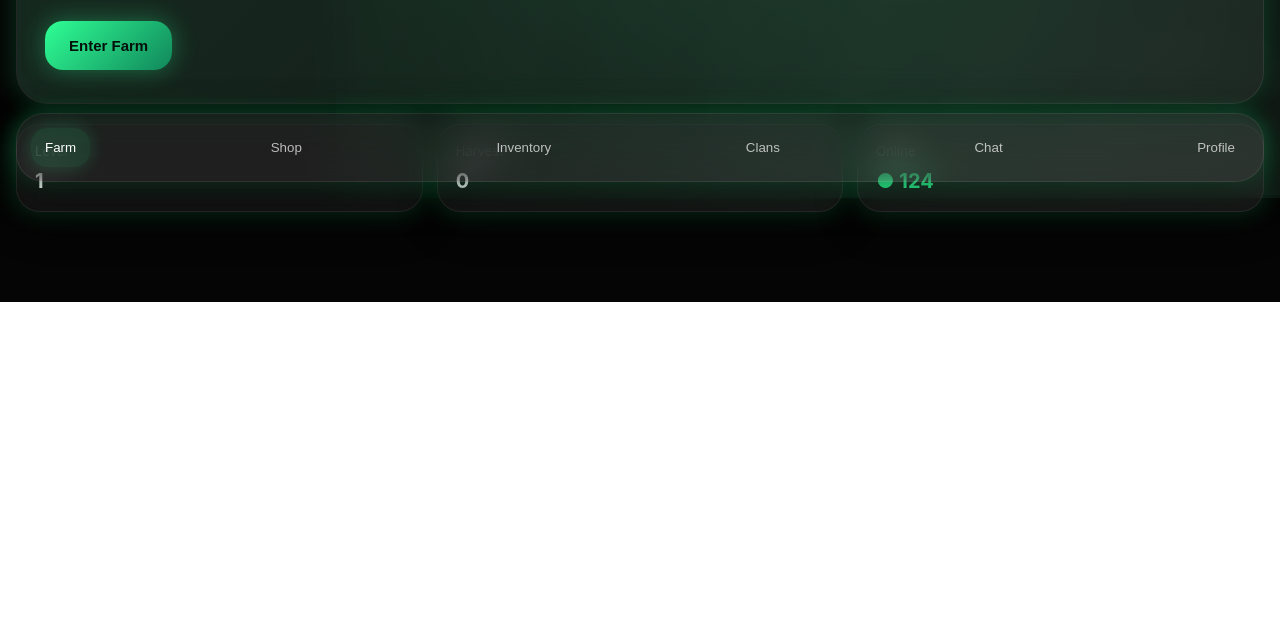
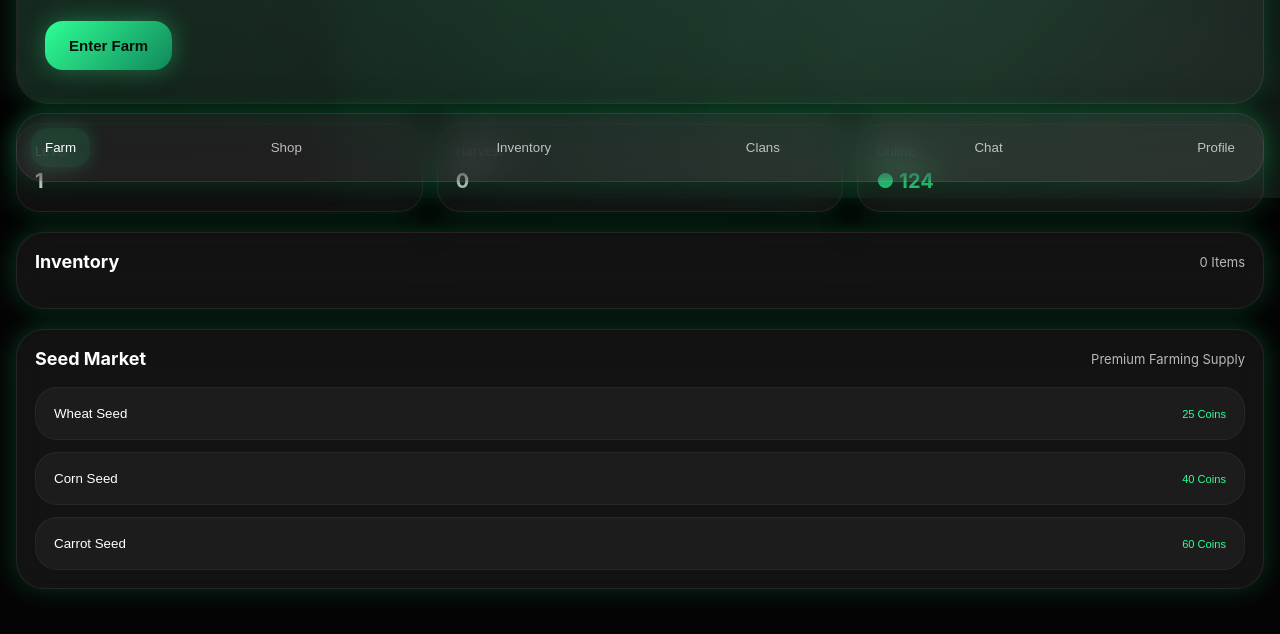
Before and after one commit to hutorokfermakz/hutor-webapp, a plain HTML site: page index.html in a window 1280 px wide. Shown: the part 602-1236 px from the top of the page. Before the commit the page ends 904 px from the top, so only its background shows below. Drawn offline with Linux system fonts and the light colour scheme.

Commit message:
Update index.html

```diff
--- a/index.html
+++ b/index.html
@@ -2,106 +2,309 @@
 <html lang="ru">
 <head>
   <meta charset="UTF-8" />
+
   <meta
     name="viewport"
-    content="width=device-width, initial-scale=1.0, viewport-fit=cover"
+    content="
+      width=device-width,
+      initial-scale=1.0,
+      viewport-fit=cover
+    "
   />
 
   <title>HUTOROK v7</title>
 
   <link rel="stylesheet" href="./style.css" />
 </head>
+
 <body>
 
-  <!-- Animated Background -->
+  <!-- BACKGROUND -->
+
   <div class="background">
+
     <div class="gradient"></div>
+
     <div class="fog fog-1"></div>
+
     <div class="fog fog-2"></div>
+
     <div class="particles"></div>
+
   </div>
 
-  <!-- App -->
+  <!-- APP -->
+
   <div id="app">
 
-    <!-- Top Bar -->
+    <!-- TOPBAR -->
+
     <header class="topbar glass">
+
       <div class="logo-block">
+
         <div class="logo-glow"></div>
 
         <div>
           <h1>HUTOROK</h1>
-          <p>Next Gen Farming MMO</p>
+
+          <p>
+            Next Gen Farming MMO
+          </p>
         </div>
+
       </div>
 
       <div class="topbar-right">
+
         <div class="currency glass">
-          <span class="currency-label">Coins</span>
-          <span id="coins">500</span>
+
+          <span class="currency-label">
+            Coins
+          </span>
+
+          <span id="coins">
+            500
+          </span>
+
         </div>
 
         <div class="currency glass crystals">
-          <span class="currency-label">Crystals</span>
-          <span id="crystals">0</span>
+
+          <span class="currency-label">
+            Crystals
+          </span>
+
+          <span id="crystals">
+            0
+          </span>
+
         </div>
+
       </div>
+
     </header>
 
-    <!-- Main Screen -->
+    <!-- MAIN -->
+
     <main id="screen-container">
 
-      <!-- Farm Screen -->
-      <section class="screen active" id="farm-screen">
+      <!-- FARM SCREEN -->
 
-<!-- Live Farm Scene -->
-<div class="farm-scene">
+      <section
+        class="screen active"
+        id="farm-screen"
+      >
 
-  <!-- Sky Light -->
-  <div class="sky-light"></div>
+        <!-- LIVE FARM SCENE -->
 
-  <!-- Ambient Glow -->
-  <div class="ambient-glow"></div>
+        <div class="farm-scene">
 
-  <!-- Farm Grid -->
-  <div class="farm-grid" id="farm-grid">
+          <!-- SKY LIGHT -->
 
-  </div>
+          <div class="sky-light"></div>
 
-</div>
+          <!-- AMBIENT GLOW -->
+
+          <div class="ambient-glow"></div>
+
+          <!-- FARM GRID -->
+
+          <div
+            class="farm-grid"
+            id="farm-grid"
+          ></div>
+
+        </div>
+
+        <!-- HERO -->
+
         <div class="hero-card glass">
+
           <div class="hero-overlay"></div>
 
           <div class="hero-content">
-            <h2>Welcome back</h2>
+
+            <h2>
+              Welcome back
+            </h2>
 
             <p>
-              Build your premium farming world inside Telegram.
+              Build your premium farming
+              world inside Telegram.
             </p>
 
-            <button class="primary-button">
+            <button
+              class="primary-button"
+            >
               Enter Farm
             </button>
+
           </div>
+
         </div>
+
+        <!-- STATS -->
 
         <div class="stats-grid">
 
           <div class="stat-card glass">
-            <span class="stat-title">Level</span>
-            <span class="stat-value">1</span>
+
+            <span class="stat-title">
+              Level
+            </span>
+
+            <span class="stat-value">
+              1
+            </span>
+
           </div>
 
           <div class="stat-card glass">
-            <span class="stat-title">Harvest</span>
-            <span class="stat-value">0</span>
+
+            <span class="stat-title">
+              Harvest
+            </span>
+
+            <span class="stat-value">
+              0
+            </span>
+
           </div>
 
           <div class="stat-card glass">
-            <span class="stat-title">Online</span>
-            <span class="stat-value online">
+
+            <span class="stat-title">
+              Online
+            </span>
+
+            <span
+              class="
+                stat-value
+                online
+              "
+            >
               ● 124
             </span>
+
+          </div>
+
+        </div>
+
+        <!-- INVENTORY -->
+
+        <div
+          class="
+            inventory-panel
+            glass
+          "
+        >
+
+          <div
+            class="
+              inventory-header
+            "
+          >
+
+            <h3>
+              Inventory
+            </h3>
+
+            <span
+              id="inventory-count"
+            >
+              0 Items
+            </span>
+
+          </div>
+
+          <div
+            class="
+              inventory-grid
+            "
+            id="inventory-grid"
+          ></div>
+
+        </div>
+
+        <!-- SEED SHOP -->
+
+        <div
+          class="
+            shop-panel
+            glass
+          "
+        >
+
+          <div
+            class="
+              inventory-header
+            "
+          >
+
+            <h3>
+              Seed Market
+            </h3>
+
+            <span>
+              Premium Farming Supply
+            </span>
+
+          </div>
+
+          <div class="shop-grid">
+
+            <!-- WHEAT -->
+
+            <button
+              class="shop-item"
+              data-seed="wheat"
+            >
+
+              <span>
+                Wheat Seed
+              </span>
+
+              <small>
+                25 Coins
+              </small>
+
+            </button>
+
+            <!-- CORN -->
+
+            <button
+              class="shop-item"
+              data-seed="corn"
+            >
+
+              <span>
+                Corn Seed
+              </span>
+
+              <small>
+                40 Coins
+              </small>
+
+            </button>
+
+            <!-- CARROT -->
+
+            <button
+              class="shop-item"
+              data-seed="carrot"
+            >
+
+              <span>
+                Carrot Seed
+              </span>
+
+              <small>
+                60 Coins
+              </small>
+
+            </button>
+
           </div>
 
         </div>
@@ -110,37 +313,66 @@
 
     </main>
 
-    <!-- Bottom Navigation -->
-    <nav class="bottom-nav glass">
+    <!-- BOTTOM NAVIGATION -->
 
-      <button class="nav-btn active">
-        <span>Farm</span>
+    <nav
+      class="
+        bottom-nav
+        glass
+      "
+    >
+
+      <button
+        class="
+          nav-btn
+          active
+        "
+      >
+        <span>
+          Farm
+        </span>
       </button>
 
       <button class="nav-btn">
-        <span>Shop</span>
+        <span>
+          Shop
+        </span>
       </button>
 
       <button class="nav-btn">
-        <span>Inventory</span>
+        <span>
+          Inventory
+        </span>
       </button>
 
       <button class="nav-btn">
-        <span>Clans</span>
+        <span>
+          Clans
+        </span>
       </button>
 
       <button class="nav-btn">
-        <span>Chat</span>
+        <span>
+          Chat
+        </span>
       </button>
 
       <button class="nav-btn">
-        <span>Profile</span>
+        <span>
+          Profile
+        </span>
       </button>
 
     </nav>
 
   </div>
 
-  <script type="module" src="./main.js"></script>
+  <!-- MAIN SCRIPT -->
+
+  <script
+    type="module"
+    src="./main.js"
+  ></script>
+
 </body>
 </html>
```
